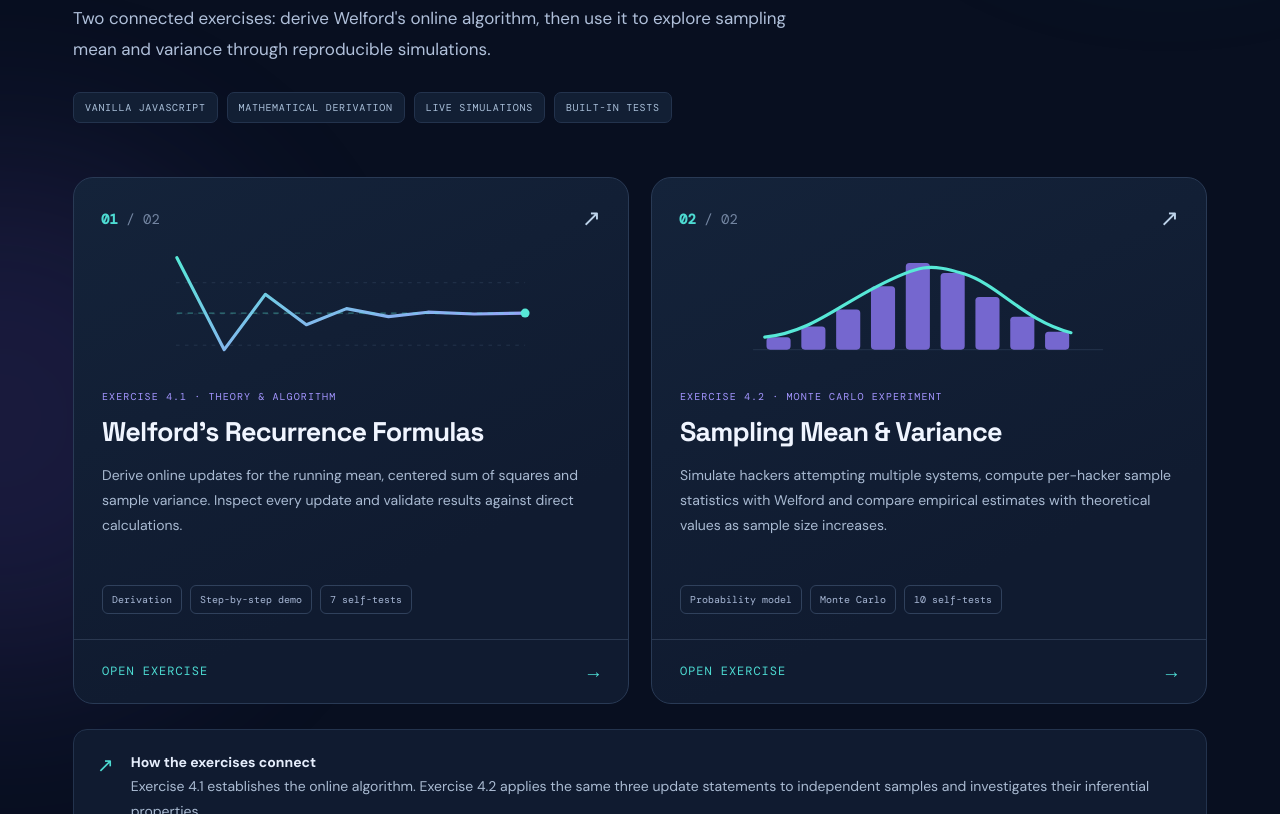
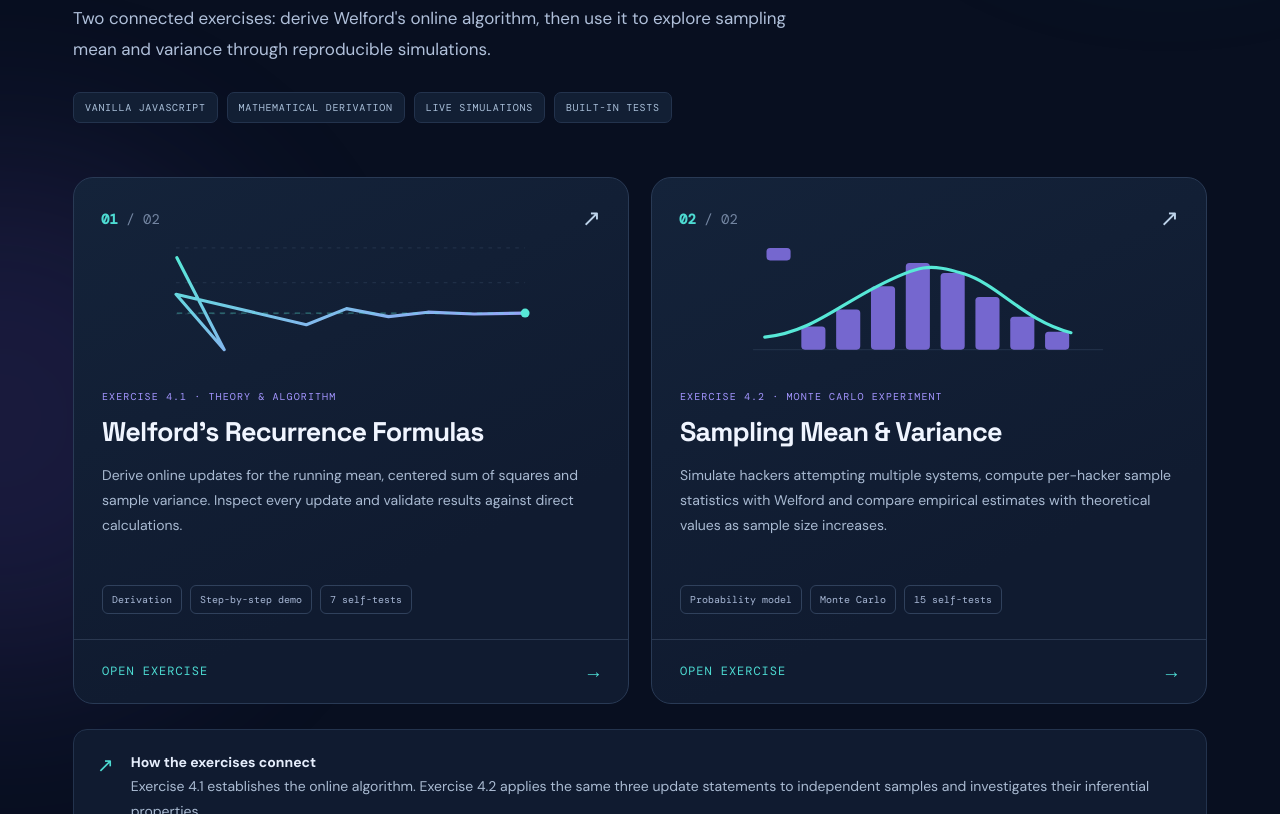
Before and after one commit to umbertocinquegrana00/statistics-homework, a plain HTML site: page homework-4/index.html in a window 1280 px wide. Shown: the part 402-1216 px from the top of the page. Drawn offline with nearby package versions, Linux system fonts and the light colour scheme.

Commit message:
Update index.html

```diff
--- a/homework-4/index.html
+++ b/homework-4/index.html
@@ -24,14 +24,14 @@
     <section class="exercises" aria-label="Homework exercises">
       <a class="exercise-card" href="exercise-1/index.html">
         <div class="card-top"><span class="card-number">01 <i>/ 02</i></span><span class="arrow" aria-hidden="true">↗</span></div>
-        <div class="visual"><svg viewBox="0 0 400 140" role="img" aria-label="Stylized running mean convergence plot"><defs><linearGradient id="lineA" x1="0" y1="0" x2="1" y2="1"><stop stop-color="#57e8d7"/><stop offset="1" stop-color="#a493ff"/></linearGradient></defs><path d="M4 110 H395 M4 75 H395 M4 40 H395" stroke="#26374f" stroke-width="1" stroke-dasharray="4 6"/><path d="M5 12 L58 115 L104 53 L150 87 L195 69 L242 78 L286 73 L338 75 L395 74" fill="none" stroke="url(#lineA)" stroke-width="3.5" stroke-linecap="round" stroke-linejoin="round"/><path d="M5 74 H395" fill="none" stroke="#57e8d7" stroke-width="1.5" stroke-dasharray="6 6" opacity=".4"/><circle cx="395" cy="74" r="5" fill="#57e8d7"/></svg></div>
+        <div class="visual"><svg viewBox="0 0 400 140" role="img" aria-label="Stylized running mean convergence plot"><defs><linearGradient id="lineA" x1="0" y1="0" x2="1" y2="1"><stop stop-color="#57e8d7"/><stop offset="1" stop-color="#a493ff"/></linearGradient></defs><path d="M4 1 H395 M4 75 H395 M4 40 H395" stroke="#26374f" stroke-width="1" stroke-dasharray="4 6"/><path d="M5 12 L58 115 L4 53 L150 87 L195 69 L242 78 L286 73 L338 75 L395 74" fill="none" stroke="url(#lineA)" stroke-width="3.5" stroke-linecap="round" stroke-linejoin="round"/><path d="M5 74 H395" fill="none" stroke="#57e8d7" stroke-width="1.5" stroke-dasharray="6 6" opacity=".4"/><circle cx="395" cy="74" r="5" fill="#57e8d7"/></svg></div>
         <div class="card-body"><p class="label">EXERCISE 4.1 · THEORY & ALGORITHM</p><h2>Welford's Recurrence Formulas</h2><p>Derive online updates for the running mean, centered sum of squares and sample variance. Inspect every update and validate results against direct calculations.</p><div class="card-footer"><span>Derivation</span><span>Step-by-step demo</span><span>7 self-tests</span></div></div>
         <div class="open">OPEN EXERCISE <span aria-hidden="true">→</span></div>
       </a>
       <a class="exercise-card" href="exercise-2/index.html">
         <div class="card-top"><span class="card-number">02 <i>/ 02</i></span><span class="arrow" aria-hidden="true">↗</span></div>
-        <div class="visual"><svg viewBox="0 0 400 140" role="img" aria-label="Stylized distribution histogram"><path d="M3 115 H395" fill="none" stroke="#26374f" stroke-width="1"/><g fill="#7567cf"><rect x="18" y="101" width="27" height="14" rx="4"/><rect x="57" y="89" width="27" height="26" rx="4"/><rect x="96" y="70" width="27" height="45" rx="4"/><rect x="135" y="44" width="27" height="71" rx="4"/><rect x="174" y="18" width="27" height="97" rx="4"/><rect x="213" y="29" width="27" height="86" rx="4"/><rect x="252" y="56" width="27" height="59" rx="4"/><rect x="291" y="78" width="27" height="37" rx="4"/><rect x="330" y="95" width="27" height="20" rx="4"/></g><path d="M16 101 C65 96 95 68 142 44 S200 18 239 30 S307 83 359 96" fill="none" stroke="#57e8d7" stroke-width="3.5" stroke-linecap="round"/></svg></div>
-        <div class="card-body"><p class="label">EXERCISE 4.2 · MONTE CARLO EXPERIMENT</p><h2>Sampling Mean &amp; Variance</h2><p>Simulate hackers attempting multiple systems, compute per-hacker sample statistics with Welford and compare empirical estimates with theoretical values as sample size increases.</p><div class="card-footer"><span>Probability model</span><span>Monte Carlo</span><span>10 self-tests</span></div></div>
+        <div class="visual"><svg viewBox="0 0 400 140" role="img" aria-label="Stylized distribution histogram"><path d="M3 115 H395" fill="none" stroke="#26374f" stroke-width="1"/><g fill="#7567cf"><rect x="18" y="1" width="27" height="14" rx="4"/><rect x="57" y="89" width="27" height="26" rx="4"/><rect x="96" y="70" width="27" height="45" rx="4"/><rect x="135" y="44" width="27" height="71" rx="4"/><rect x="174" y="18" width="27" height="97" rx="4"/><rect x="213" y="29" width="27" height="86" rx="4"/><rect x="252" y="56" width="27" height="59" rx="4"/><rect x="291" y="78" width="27" height="37" rx="4"/><rect x="330" y="95" width="27" height="20" rx="4"/></g><path d="M16 101 C65 96 95 68 142 44 S200 18 239 30 S307 83 359 96" fill="none" stroke="#57e8d7" stroke-width="3.5" stroke-linecap="round"/></svg></div>
+        <div class="card-body"><p class="label">EXERCISE 4.2 · MONTE CARLO EXPERIMENT</p><h2>Sampling Mean &amp; Variance</h2><p>Simulate hackers attempting multiple systems, compute per-hacker sample statistics with Welford and compare empirical estimates with theoretical values as sample size increases.</p><div class="card-footer"><span>Probability model</span><span>Monte Carlo</span><span>15 self-tests</span></div></div>
         <div class="open">OPEN EXERCISE <span aria-hidden="true">→</span></div>
       </a>
     </section>
```
